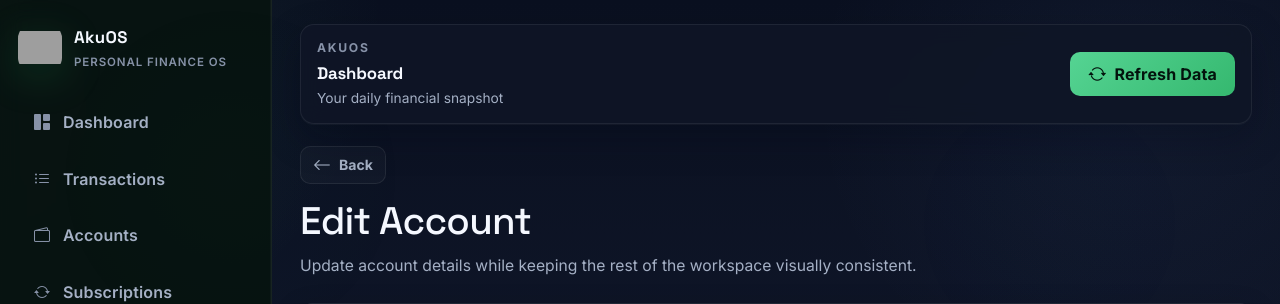
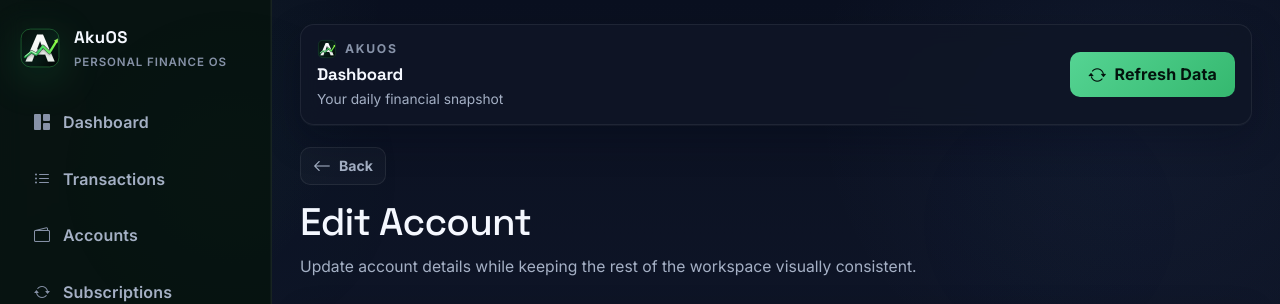
Before and after one commit to benag236/AkuOS, a Python web app: template templates/edit_account.html in a window 1280 px wide. Shown: the top 304 px of the page. Run offline with Jinja, Linux system fonts and the light colour scheme; the template is opened without the code that fills it, so the values that code supplies are empty; grey boxes are pictures that could not be loaded.

Commit message:
add production akuos svg branding

```diff
--- a/templates/base.html
+++ b/templates/base.html
@@ -447,6 +447,20 @@ body::after {
     align-items: center;
 }
 
+.topbar-brand-kicker {
+    display: inline-flex;
+    align-items: center;
+    gap: 8px;
+}
+
+.topbar-mini-logo {
+    width: 20px;
+    height: 20px;
+    border-radius: 6px;
+    object-fit: contain;
+    flex-shrink: 0;
+}
+
 .topbar-heading {
     font-family: 'Space Grotesk', sans-serif;
     font-size: 1.05rem;
@@ -1454,7 +1468,10 @@ canvas {
             {% endif %}
             <div class="topbar">
                 <div class="topbar-nav">
-                    <span class="topbar-label">AkuOS</span>
+                    <span class="topbar-label topbar-brand-kicker">
+                        <img class="topbar-mini-logo" src="{{ url_for('static', filename='img/akuos-logo.svg') }}" alt="" aria-hidden="true">
+                        <span>AkuOS</span>
+                    </span>
                     <span class="topbar-heading">{{ current_section }}</span>
                     <span class="topbar-subtitle">{{ current_section_hint }}</span>
                 </div>
```
Also changed, not shown: templates/accounts.html (+11 -11 lines), templates/home.html (+5 -5 lines), static/img/akuos-favicon.png (added), static/img/akuos-favicon.svg, static/img/akuos-logo.svg (added).
